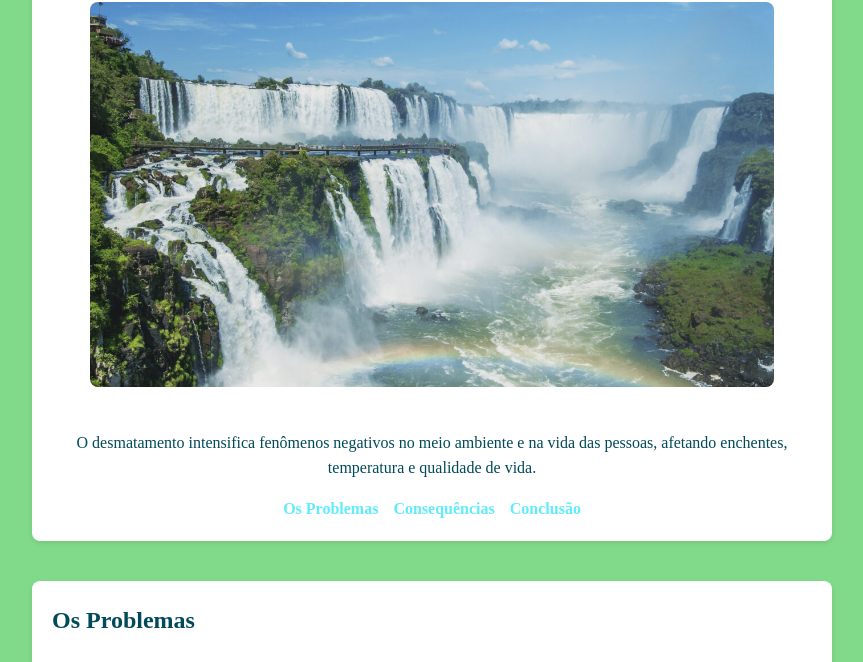
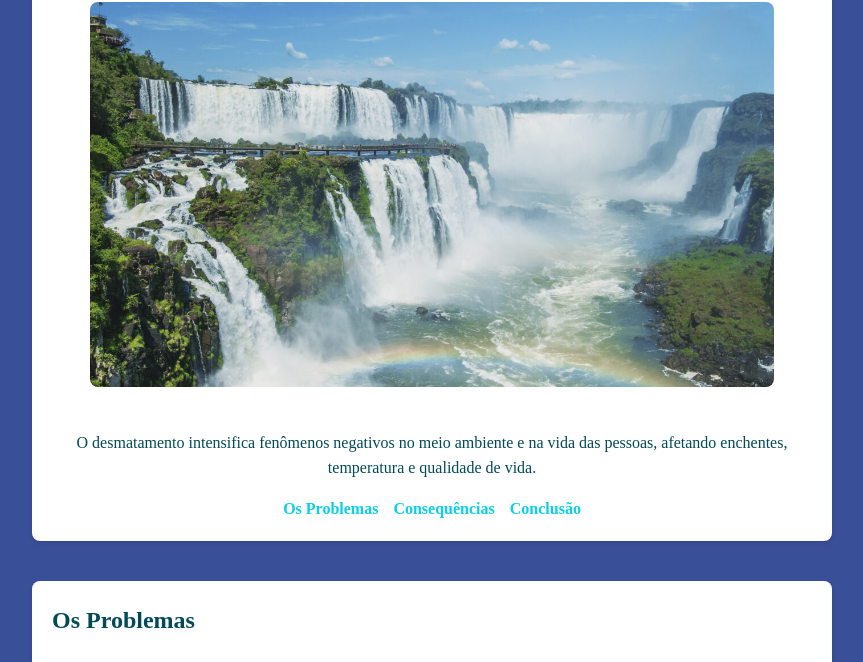
Before and after one commit to ysaa-meker/agrinho2025, a plain HTML site: page index.html in a window 1280 px wide. Shown: the part 104-766 px from the top of the page, without its empty margins (208-1071 px from the left). Drawn offline with Linux system fonts and the light colour scheme; a web font is replaced by a local one.

Commit message:
nova cor

```diff
--- a/style.css
+++ b/style.css
@@ -2,11 +2,11 @@
 
 
 :root {
---primary-color: #61ecfc;
+--primary-color: #0cd0e6;
 --secondary-color: #2bd4d4;
 --text-color: #024959;
---background-color: #81da89;
---button-hover: #012E40;
+--background-color: #394f97;
+--button-hover: #27b5ee;
 --font-body: "Chocolate Classical Sans", serif;
 --font-titulo: "Rakkas", serif;
 }
```
